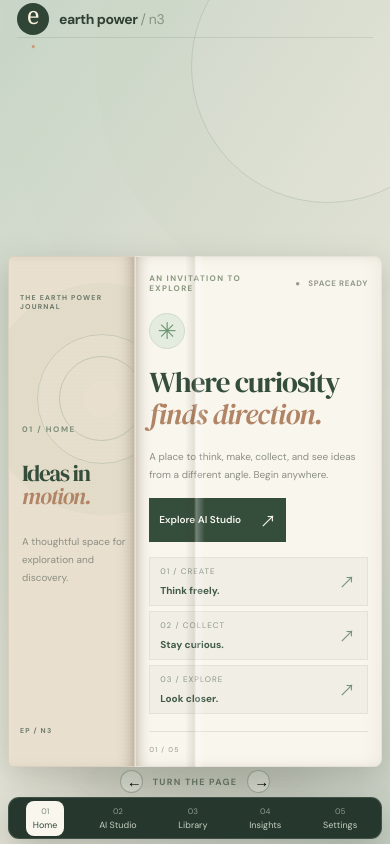
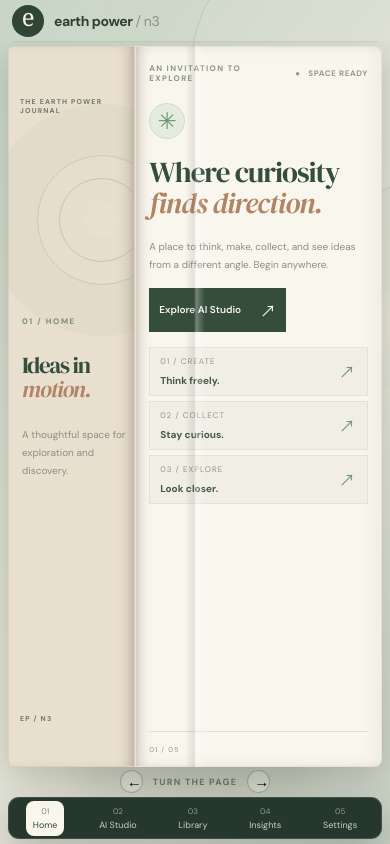
Before and after one commit to withlionbuddha/earth-power-n3, a React (Vite) app: page / in a window 390 px wide. Built offline with nearby package versions, Linux system fonts and the light colour scheme.

Commit message:
fix(layout): fill browser viewport without document scrolling

```diff
--- a/src/App.css
+++ b/src/App.css
@@ -105,3 +105,19 @@
   .cards {margin-top:10px;}
   .cards button {min-height:74px;padding:8px;}
 }
+
+/* Compact header and viewport-locked book: no outer page scrolling. */
+html,body,#root {height:100%;min-height:0;overflow:hidden;}
+.app-shell {height:100dvh;min-height:0;grid-template-rows:auto minmax(0,1fr);overflow:hidden;}
+.top-zone {height:auto;min-height:0;padding:0 clamp(18px,4vw,64px);}
+.topbar {height:clamp(40px,6vh,58px);min-height:0;flex-shrink:0;}
+.book-zone {height:100%;min-height:0;overflow:hidden;padding:6px clamp(12px,4.5vw,82px) 58px;justify-content:flex-start;}
+.book {height:100%;min-height:0;max-height:100%;flex:1 1 auto;}
+.page-inner {min-height:0;max-height:100%;overflow-y:auto;overflow-x:hidden;}
+.book-shadow {bottom:55px;}
+@media(max-width:650px) {
+  .top-zone {height:auto;min-height:0;padding:0 12px;}
+  .topbar {height:42px;min-height:0;}
+  .book-zone {height:100%;min-height:0;padding:4px 8px 51px;}
+  .book {height:100%;min-height:0;max-height:100%;}
+}
```
